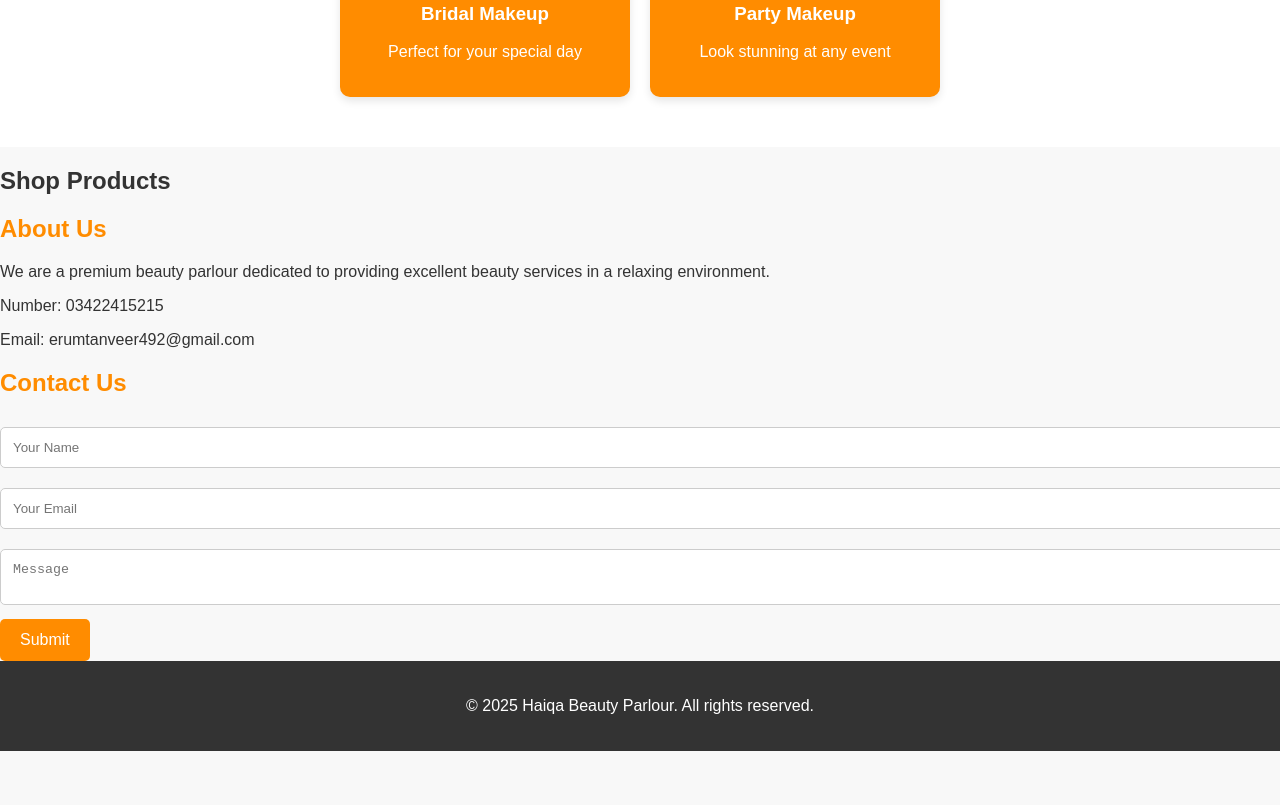
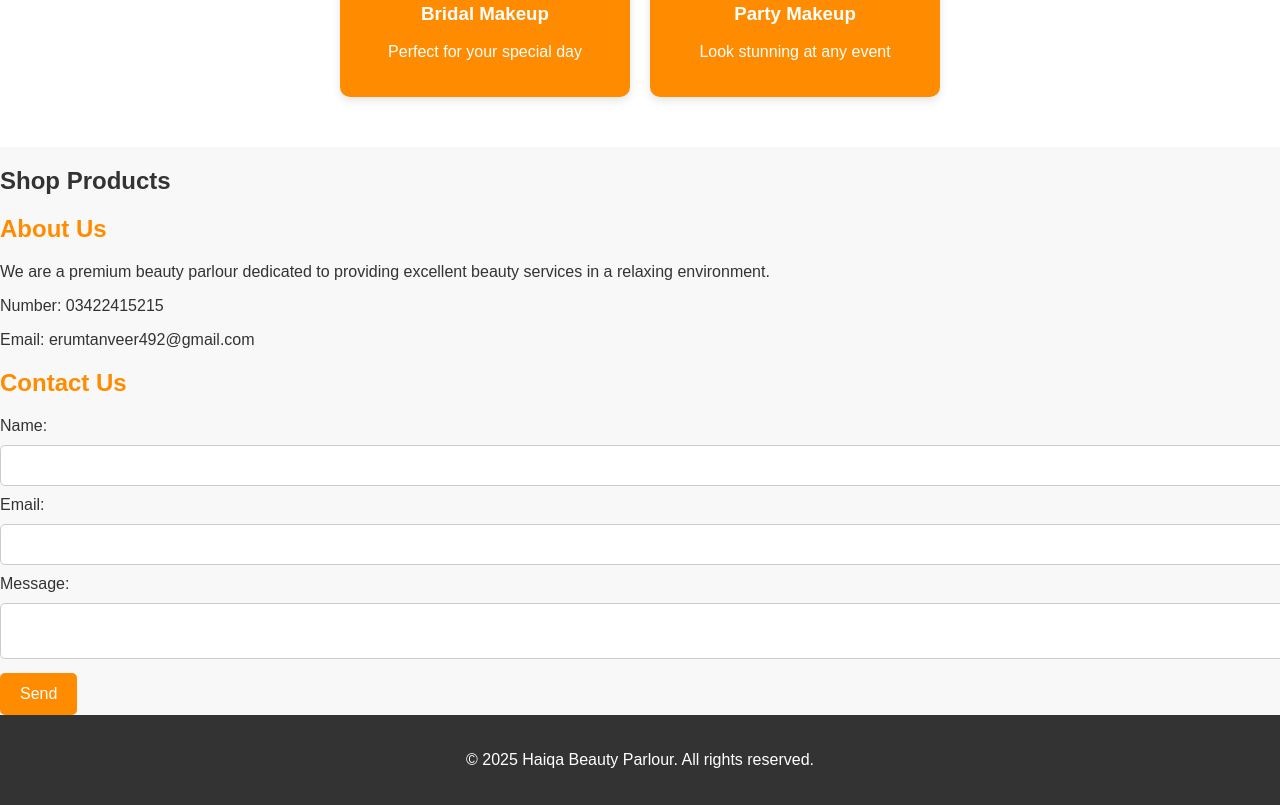
Before and after one commit to ItzSadoo/Haiqa, a plain HTML site: page index.html in a window 1280 px wide. Shown: the part 1258-2063 px from the top of the page. Before the commit the page ends 2009 px from the top, so only its background shows below. Drawn offline with Linux system fonts and the light colour scheme.

Commit message:
Update index.html

```diff
--- a/index.html
+++ b/index.html
@@ -66,12 +66,19 @@
     <!-- Contact Us Section -->
     <section id="contact">
         <h2>Contact Us</h2>
-        <form action="#">
-            <input type="text" placeholder="Your Name" required>
-            <input type="email" placeholder="Your Email" required>
-            <textarea placeholder="Message" required></textarea>
-            <button type="submit">Submit</button>
-        </form>
+       <form action="https://formspree.io/f/xjkkdawq" method="POST">
+  <label for="name">Name:</label>
+  <input type="text" id="name" name="name" required><br>
+
+  <label for="email">Email:</label>
+  <input type="email" id="email" name="email" required><br>
+
+  <label for="message">Message:</label>
+  <textarea id="message" name="message" required></textarea><br>
+
+  <button type="submit">Send</button>
+</form>
+
     </section>
 
     <!-- Footer -->
```
